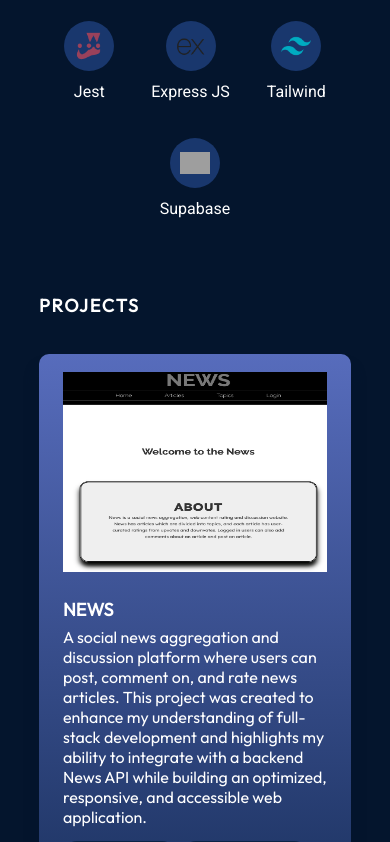
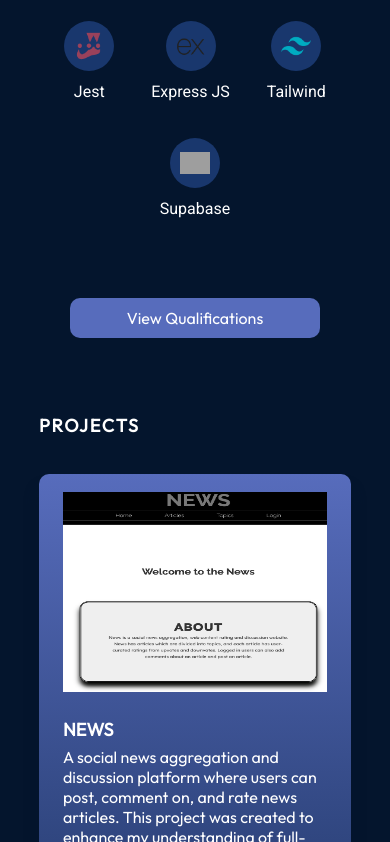
Before and after one commit to ZeroSibe/react_portfolio, a React (Vite) app: page / in a window 390 px wide. Shown: the part 1912-2754 px from the top of the page. Built offline with nearby package versions, Linux system fonts and the light colour scheme; grey boxes are pictures that could not be loaded.

Commit message:
cert available

```diff
--- a/src/components/NavBar/Navbar.tsx
+++ b/src/components/NavBar/Navbar.tsx
@@ -3,7 +3,7 @@ import { useState } from "react";
 import { getImageUrl } from "../../utils";
 
 export const Navbar = () => {
-  const [isMenuOpen, setIsMenuOpen] = useState(false);
+  const [isMenuOpen, setIsMenuOpen] = useState<Boolean>(false);
   return (
     <nav className={styles.navbar}>
       <a className={styles.title} href="/">
--- a/src/components/TeckStack/TechStack.module.css
+++ b/src/components/TeckStack/TechStack.module.css
@@ -57,6 +57,47 @@
   font-weight: 500;
 }
 
+.btnContainer {
+  display: flex;
+  justify-content: center;
+  margin-top: 80px;
+}
+
+.btnContainer button {
+  padding: 8px;
+  background-color: var(--colour-primary);
+  color: var(--colour-text);
+  cursor: pointer;
+  border-radius: 10px;
+  border: var(--colour-dark);
+}
+
+.btnContainer button:hover,
+.btnContainer button:focus-visible {
+  background-color: var(--colour-secondary);
+  transition: background-color 0.3s;
+}
+
+.file_container {
+  display: flex;
+  justify-content: center;
+  margin: 5px;
+  width: 100%;
+}
+
+.pdf_file {
+  width: 100%;
+  max-width: 800px;
+  height: 500px;
+}
+
+.errorMessage {
+  color: var(--colour-text);
+  text-align: center;
+  font-size: 16px;
+  margin-top: 20px;
+}
+
 @media screen and (max-width: 830px) {
   .content {
     flex-direction: column;
@@ -69,4 +110,14 @@
     flex-direction: row;
     justify-content: center;
   }
+
+  .pdf_file {
+    width: 90%;
+    height: 300px;
+  }
+  .btnContainer button {
+    width: 80%;
+    padding: 10px;
+    font-size: 16px;
+  }
 }
--- a/src/components/TeckStack/TechStack.tsx
+++ b/src/components/TeckStack/TechStack.tsx
@@ -1,8 +1,11 @@
 import skills from "../../data/skills.json";
 import { getImageUrl } from "../../utils";
 import styles from "./TechStack.module.css";
+import { useState } from "react";
 
 export const TechStack = () => {
+  const [isBtnClicked, setIsBtnClicked] = useState(false);
+  const [error, setError] = useState<Boolean>(false);
   return (
     <section className={styles.container} id="tech-stack">
       <h2 className={styles.title}>Tech Stack</h2>
@@ -20,6 +23,27 @@ export const TechStack = () => {
           })}
         </div>
       </div>
+      <div className={styles.btnContainer}>
+        <button
+          onClick={() => setIsBtnClicked(!isBtnClicked)}
+          aria-expanded={isBtnClicked}
+        >
+          {isBtnClicked ? "Hide " : "View "}Qualifications
+        </button>
+      </div>
+      {isBtnClicked ? (
+        <div className={styles.file_container}>
+          {error ? (
+            <div className={styles.errMsg}>Failed to Load PDF </div>
+          ) : (
+            <iframe
+              src={getImageUrl("qualifications/tami_cert.pdf")}
+              title="PDF Viewer"
+              className={styles.pdf_file}
+            />
+          )}
+        </div>
+      ) : null}
     </section>
   );
 };
```
Also changed, not shown: 1 other file (tests, documents, lock files or other folders).
